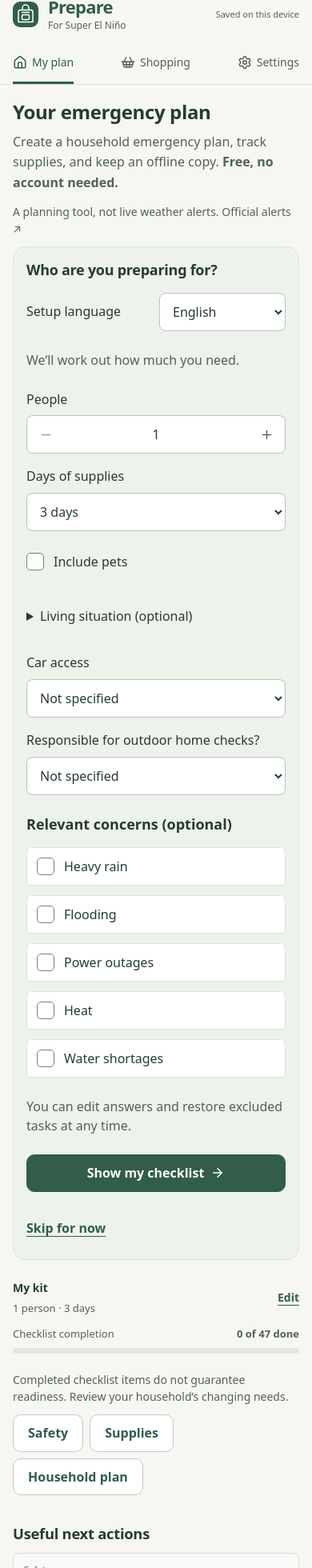
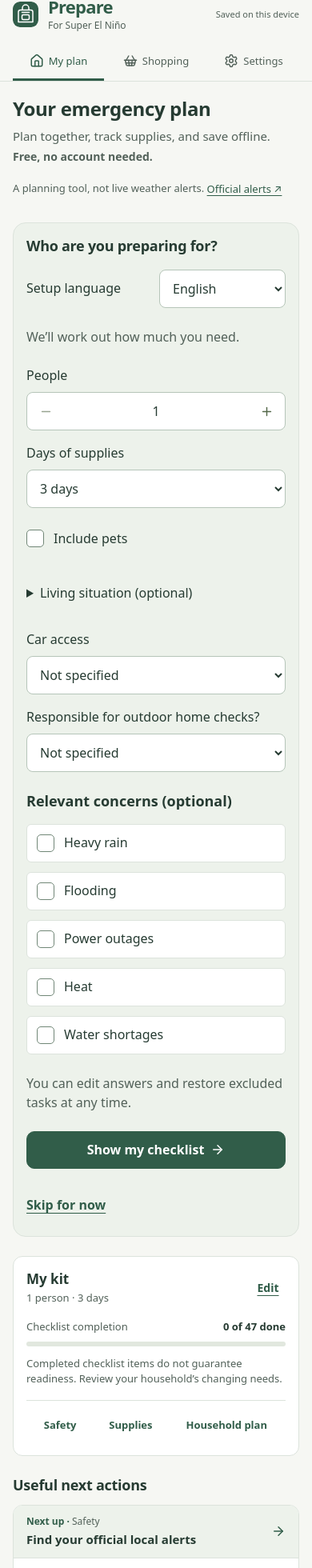
Before and after one commit to confire15/creditcardchris, a Next.js app: page /go-bag in a window 390 px wide. Shown: the part 18-1978 px from the top of the page at 80% size. Built offline with nearby package versions, Linux system fonts and the light colour scheme.

Commit message:
Polish Prepare homepage hierarchy and mobile layout

```diff
--- a/src/components/gobag/gobag.tsx
+++ b/src/components/gobag/gobag.tsx
@@ -3,6 +3,7 @@ import { useEffect, useRef, useState } from "react";
 import Image from "next/image";
 import {
   ArrowUpRight,
+  ArrowRight,
   Backpack,
   Check,
   House,
@@ -357,24 +358,28 @@ export default function GetReady() {
             >
               {page === "Home" && (
                 <>
-                  <div className={s.pageTitle}><h1>Your emergency plan</h1></div>
-                  <p className={s.intro}>Create a household emergency plan, track supplies, and keep an offline copy. <strong>Free, no account needed.</strong></p>
-                  <p className={s.note}>A planning tool, not live weather alerts. <a href="https://www.weather.gov/" target="_blank" rel="noopener noreferrer">Official alerts ↗</a></p>
+                  <div className={s.homeIntro}>
+                    <h1>Your emergency plan</h1>
+                    <p className={s.intro}>Plan together, track supplies, and save offline. <strong>Free, no account needed.</strong></p>
+                    <p className={s.planningNote}>A planning tool, not live weather alerts. <a href="https://www.weather.gov/" target="_blank" rel="noopener noreferrer">Official alerts ↗</a></p>
+                  </div>
                   {kit.firstUse && !state.setupComplete && <EasyStart kit={kit} onDone={() => focusDestination("preparation-checklist")} />}
-                  <div id="preparation-checklist" tabIndex={-1} className={s.checklistMeta}>
+                  <section id="preparation-checklist" tabIndex={-1} className={s.kitSummary} aria-label="Kit summary">
+                  <div className={s.checklistMeta}>
                     <div><strong>{kit.activeName}</strong><span>{state.people} {state.people === 1 ? "person" : "people"} · {state.days} days{state.pets ? ` · ${state.petCount} ${state.petCount === 1 ? "pet" : "pets"}` : ""}</span></div>
                     <button className={s.textButton} aria-label="Edit household" onClick={() => { navigate("Settings", "Household"); }}>Edit</button>
                   </div>
                   <div className={s.progressLine}><span>Checklist completion <strong>{progress.done} of {progress.total} done</strong></span>
                     <progress aria-label="Checklist completion" max={progress.total || 1} value={progress.done} /></div>
-                  <p className={s.note}>Completed checklist items do not guarantee readiness. Review your household’s changing needs.</p>
-                  <nav className={s.shortcuts} aria-label="Plan sections">{[["safety", "Safety", "safety-checks"], ["supplies", "Supplies", "supply-list"], ["household", "Household plan", "household-plan"]].map(([id, label, target]) => <button key={id} className={s.outline} onClick={() => { setSections(current => ({ ...current, [id]: true })); focusDestination(target); }}>{label}</button>)}</nav>
-                  <section className={s.nextActions} aria-label="Suggested next actions"><h2>Useful next actions</h2>{suggestions.map(step => <button key={`${step.group}-${step.id}`} className={s.nextAction} onClick={() => {
+                  <p className={s.readinessNote}>Completed checklist items do not guarantee readiness. Review your household’s changing needs.</p>
+                  <nav className={s.planShortcuts} aria-label="Plan sections">{[["safety", "Safety", "safety-checks"], ["supplies", "Supplies", "supply-list"], ["household", "Household plan", "household-plan"]].map(([id, label, target]) => <button key={id} className={s.outline} onClick={() => { setSections(current => ({ ...current, [id]: true })); focusDestination(target); }}>{label}</button>)}</nav>
+                  </section>
+                  <section className={s.nextActions} aria-label="Suggested next actions"><h2>Useful next actions</h2><ol className={s.actionList}>{suggestions.map((step, index) => <li key={`${step.group}-${step.id}`}><button className={s.nextAction} data-primary={index === 0 || undefined} onClick={() => {
                     if (step.group === "review") navigate("Settings", "Review & reminders");
                     else if (step.group === "household") navigate("Household plan");
                     else if (step.group === "personal") focusDestination("personal-essentials");
                     else openDetail(step.id, true);
-                  }}><small>{step.note}</small>{step.name} →</button>)}</section>
+                  }}><span className={s.actionCopy}><small>{index === 0 && <span className={s.actionPriority}>Next up · </span>}{step.note}</small><span>{step.name}</span></span><ArrowRight size={18} aria-hidden="true" /></button></li>)}</ol></section>
                   <p><button className={s.textButton} onClick={() => navigate("Settings", "Review & reminders")}>Needs review: {reviews.length} {reviews.length === 1 ? "supply" : "supplies"} →</button></p>
                   <label className={s.field}>Checklist view<select value={taskView} onChange={e => setTaskView(e.target.value)}>{["To do", "All", "Done", "Not applicable"].map(v => <option key={v}>{v}</option>)}</select></label>
                   {undoNotice()}
--- a/src/components/gobag/guide.module.css
+++ b/src/components/gobag/guide.module.css
@@ -1327,3 +1327,58 @@
   .toolContent input[type="checkbox"], .easyStart input[type="checkbox"] { appearance: auto; }
   .toolContent input[type="checkbox"]::after, .easyStart input[type="checkbox"]::after { content: none; }
 }
+
+/* Homepage overview: compact intro, one kit card, and a quiet action list. */
+@media screen {
+  .nav { gap: 24px; }
+  .nav button { min-height: 48px; padding-block: 8px; font-size: 14px; }
+  .nav button:hover { color: var(--green); background: var(--pale); }
+  .homeIntro { margin-bottom: 20px; }
+  .homeIntro h1 { font-size: clamp(24px, 3vw, 28px); line-height: 1.2; margin: 0 0 8px; }
+  .homeIntro .intro { font-size: 15px; line-height: 1.5; margin: 0; max-width: 55ch; }
+  .intro strong { display: block; font-size: 14px; font-weight: 600; margin-top: 4px; }
+  .planningNote { font-size: 13px; line-height: 1.5; margin: 8px 0 0; }
+  .planningNote a { display: inline-flex; align-items: center; min-height: 44px; color: var(--green); text-decoration: underline; text-underline-offset: 3px; white-space: nowrap; }
+  .kitSummary { padding: 16px; border: 1px solid var(--line); border-radius: 12px; background: #fff; scroll-margin-top: 80px; }
+  .kitSummary .checklistMeta { align-items: center; gap: 12px; }
+  .kitSummary .checklistMeta > div { display: grid; gap: 2px; }
+  .kitSummary .checklistMeta strong { font-size: 17px; line-height: 1.4; }
+  .kitSummary .checklistMeta span { font-size: 13px; }
+  .kitSummary .checklistMeta button { min-width: 44px; min-height: 44px; }
+  .kitSummary .progressLine { display: grid; grid-template-columns: minmax(0, 1fr); gap: 8px; margin: 16px 0 12px; }
+  .kitSummary .progressLine > span { display: flex; justify-content: space-between; gap: 8px; flex-wrap: wrap; font-size: 13px; }
+  .kitSummary .progressLine strong { color: var(--ink); }
+  .kitSummary progress { display: block; appearance: none; width: 100%; max-width: none; height: 6px; background: #e1e7de; }
+  .kitSummary progress::-moz-progress-bar { background: var(--green); }
+  .readinessNote { margin: 0; font-size: 13px; line-height: 1.5; max-width: 68ch; }
+  .planShortcuts { display: grid; grid-template-columns: 1fr 1fr 1.75fr; gap: 4px; border-top: 1px solid var(--line); margin-top: 16px; padding-top: 8px; }
+  .planShortcuts .outline { min-width: 0; min-height: 44px; padding: 8px 4px; border: 0; background: transparent; border-radius: 6px; font-size: 13px; font-weight: 600; line-height: 1.4; }
+  .planShortcuts .outline:hover { background: var(--pale); }
+  .nextActions { padding: 24px 0 0; border: 0; }
+  .nextActions h2 { font-size: 18px; line-height: 1.4; margin: 0 0 12px; }
+  .actionList { list-style: none; margin: 0; padding: 0; border: 1px solid var(--line); border-radius: 12px; background: #fff; }
+  .actionList li + li { border-top: 1px solid var(--line); }
+  .actionList li:first-child .nextAction { border-radius: 11px 11px 0 0; }
+  .actionList li:last-child .nextAction { border-radius: 0 0 11px 11px; }
+  .actionList li:only-child .nextAction { border-radius: 11px; }
+  .actionList .nextAction { display: flex; flex-wrap: nowrap; align-items: center; justify-content: space-between; gap: 16px; width: 100%; min-height: 64px; margin: 0; padding: 12px 16px; border: 0; border-radius: 0; background: transparent; color: var(--ink); font-size: 15px; line-height: 1.4; }
+  .actionList .nextAction[data-primary] { background: var(--pale); }
+  .actionList .nextAction:hover { background: #e3ece2; }
+  .actionList .nextAction:focus-visible { position: relative; z-index: 1; }
+  .actionCopy { flex: 1; min-width: 0; overflow-wrap: anywhere; }
+  .actionCopy > span { display: block; }
+  .nextAction[data-primary] .actionCopy > span { font-weight: 600; }
+  .actionList .nextAction small { font-size: 12px; line-height: 1.4; color: var(--muted); margin-bottom: 3px; }
+  .actionPriority { color: var(--green); font-weight: 600; }
+  .nextAction > svg { flex: 0 0 18px; color: var(--green); }
+  @media (min-width: 641px) {
+    .kitSummary { padding: 20px 24px 12px; }
+    .planShortcuts { gap: 8px; }
+    .planShortcuts .outline { font-size: 14px; }
+  }
+  @media (max-width: 640px) {
+    .nav { display: grid; grid-template-columns: repeat(3, minmax(0, 1fr)); gap: 8px; }
+    .nav button { justify-content: center; font-size: 13px; gap: 6px; padding: 8px 0; min-height: 48px; }
+    .main { padding-top: 20px; }
+  }
+}
```
